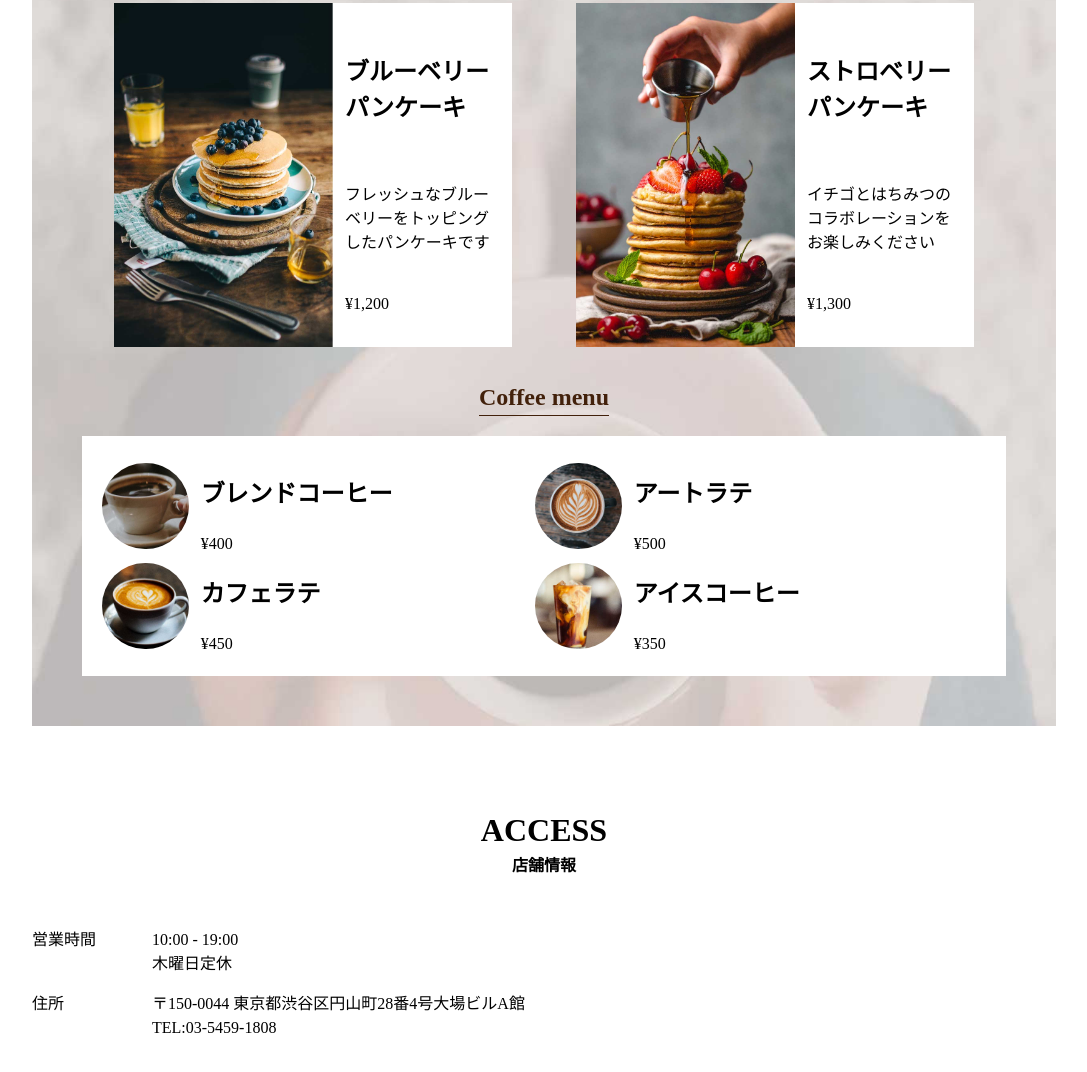
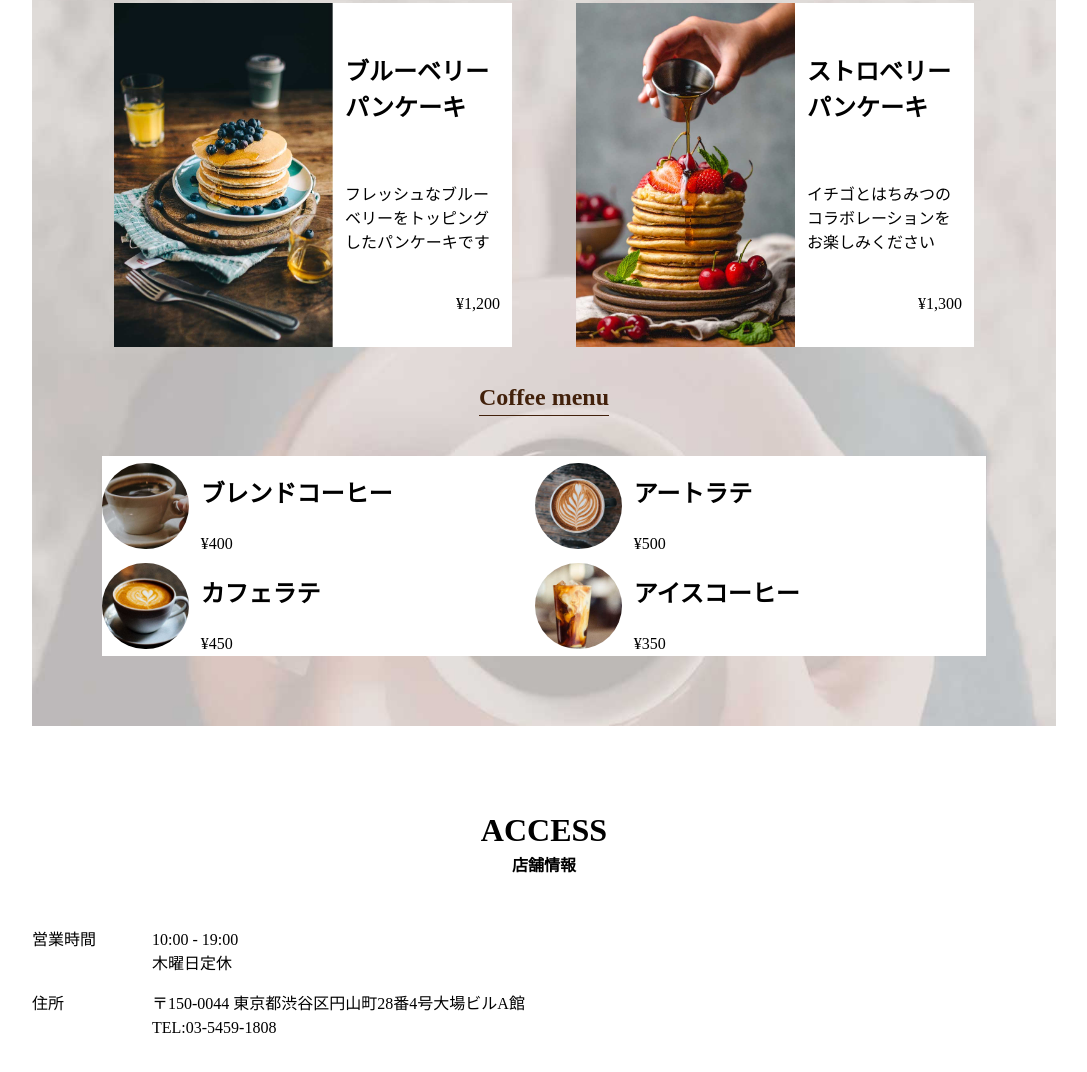
Before and after one commit to hiIamRJ/Curso-paiton-tarea-2, a plain HTML site: page index.html in a window 1280 px wide. Shown: the part 1344-2416 px from the top of the page, without its empty margins (96-1183 px from the left). Drawn offline with Linux system fonts and the light colour scheme; grey boxes are pictures that could not be loaded.

Commit message:
corregido

```diff
--- a/css/main.css
+++ b/css/main.css
@@ -121,6 +121,7 @@ div,li {
 /*parte 4*/
 .menu-parte-4{
     display: flex;
+
 }
 
 .carta{
@@ -144,17 +145,16 @@ margin: 32px;
 
 }
 
-.carta-contenido-precio¨{
- text-align: end;
+.carta-contenido-precio{
+ text-align: right;
 }
 
 .cafe-carta{
     display: flex;
     flex-wrap: wrap;
     background-color: white;
-    padding: 20px;
+    margin: 20px;
 }
-
 .cafe-carta li{
     width: 49%;
     display: flex;
```
